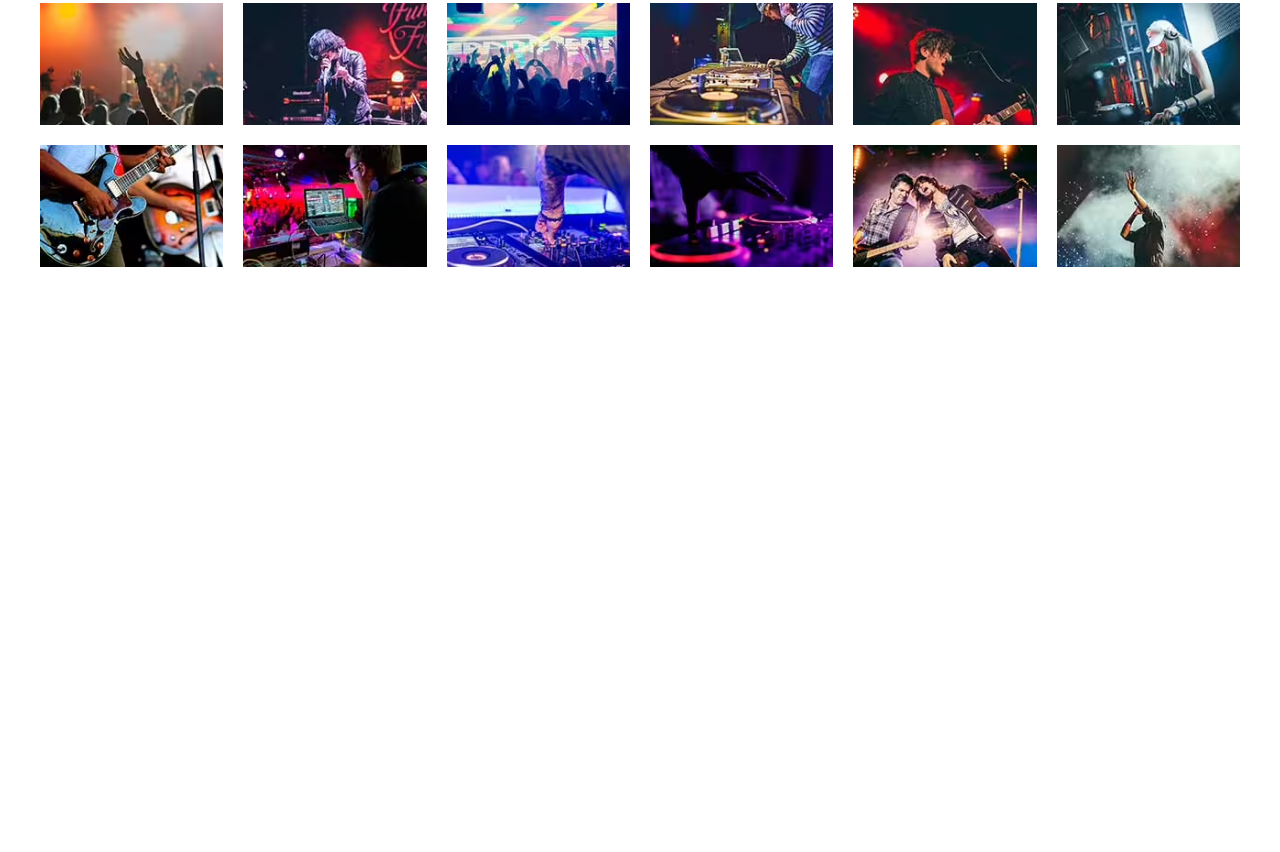
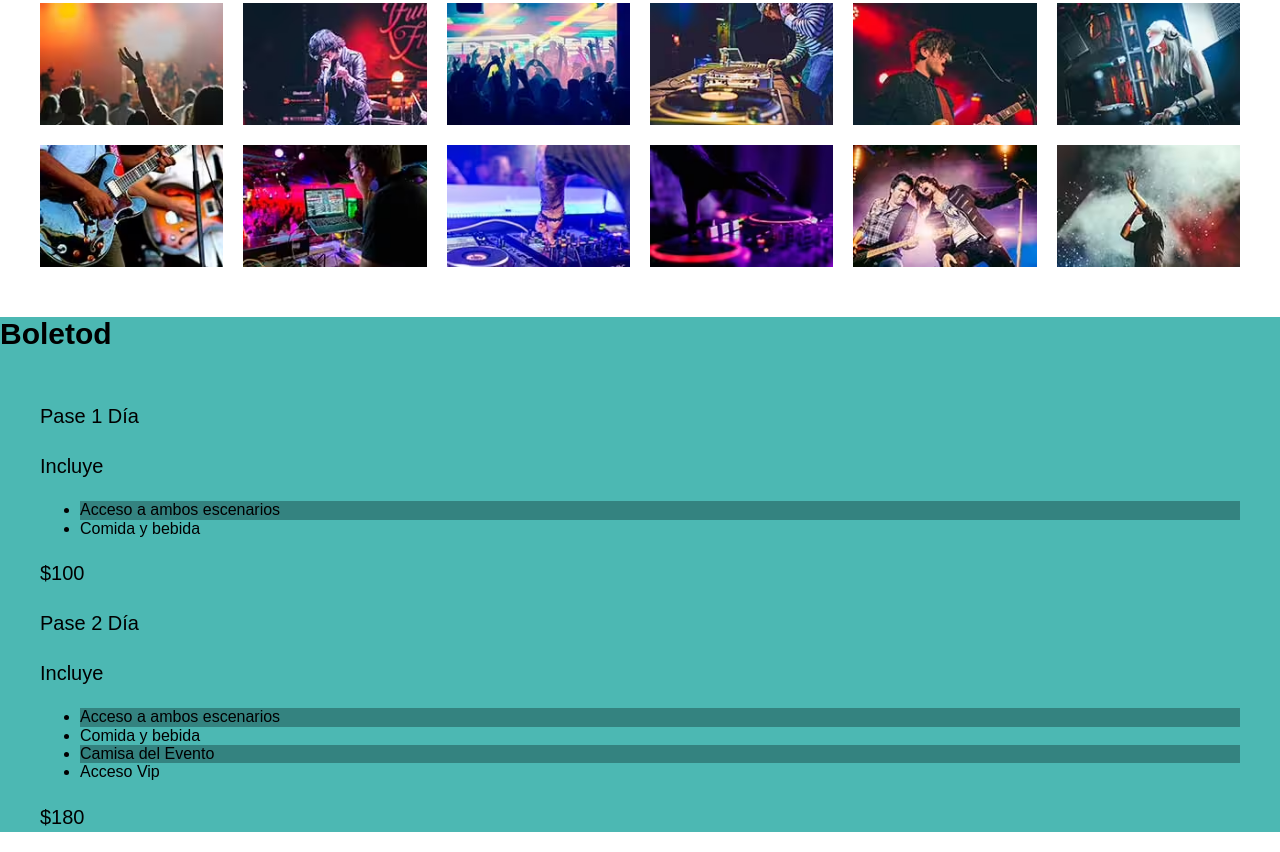
Before and after one commit to Adolfo20bm/festivalmusica, a website: page index.html in a window 1280 px wide. Shown: the part 2886-3738 px from the top of the page. Before the commit the page ends 3203 px from the top, so only its background shows below. Drawn offline with Linux system fonts and the light colour scheme.

Commit message:
creando la seccion de boletos

```diff
--- a/index.html
+++ b/index.html
@@ -165,6 +165,45 @@
         <ul class="galeria-imagenes"></ul>
     </section>
 
+    <section class="boletos bg-verde">
+        <h3>Boletod</h3>
+        <div class="contenedor contenedor-boletos">
+            <div class="basico pase">
+                <p>Pase 1 Día</p>
+                <header class="pase-header">
+                    <p>Incluye</p>
+                </header>
+                <div class="pase-body">
+                    <ul>
+                        <li>Acceso a ambos escenarios</li>
+                        <li>Comida y bebida</li>
+                    </ul>
+                </div>
+                <footer class="pase-footer">
+                    <p>$100</p>
+                </footer>
+            </div>
+            <div class="premium pase">
+                <p>Pase 2 Día</p>
+                <header class="pase-header">
+                    <p>Incluye</p>
+                </header>
+                <div class="pase-body">
+                    <ul>
+                        <li>Acceso a ambos escenarios</li>
+                        <li>Comida y bebida</li>
+                        <li>Camisa del Evento</li>
+                        <li>Acceso Vip</li>
+                    </ul>
+                </div>
+                <footer class="pase-footer">
+                    <p>$180</p>
+                </footer>
+            </div>
+
+        </div>
+    </section>
+
     <script src="build/js/app.js"></script>
 </body>
 </html>
```
